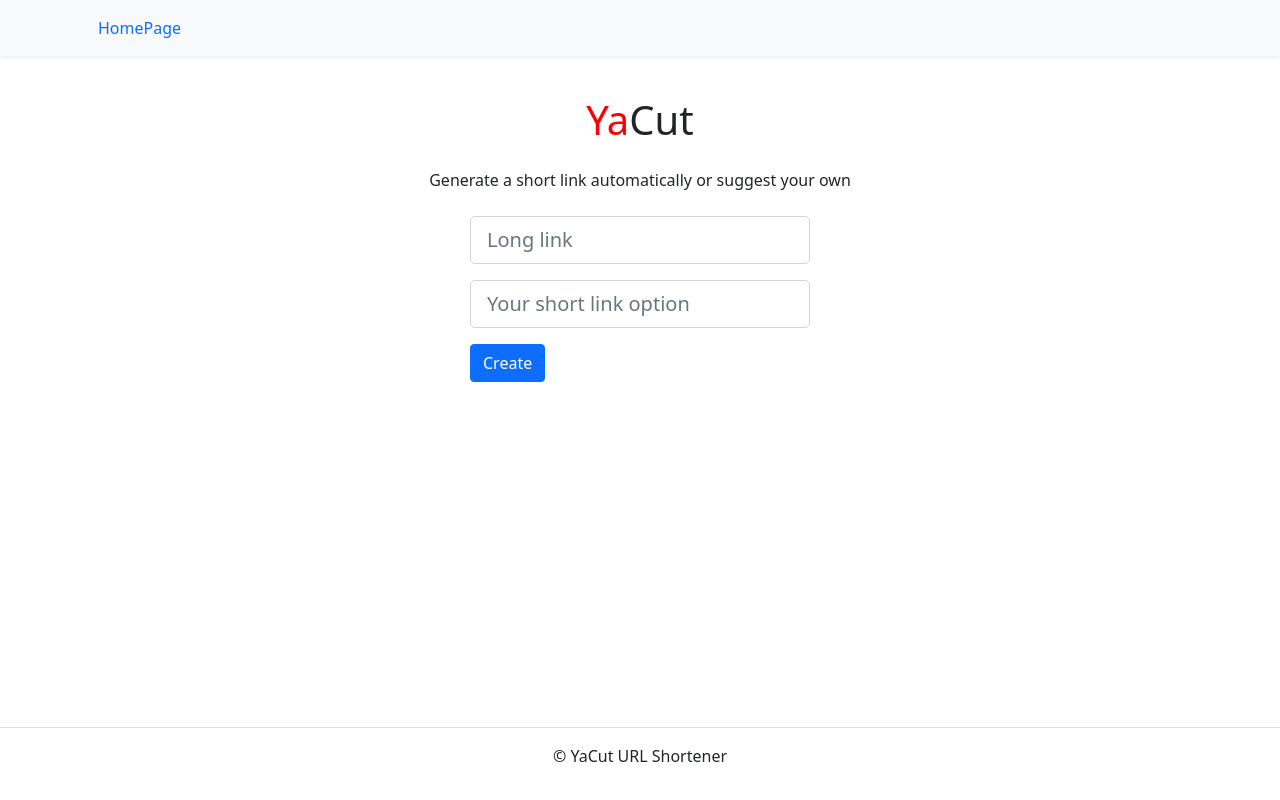
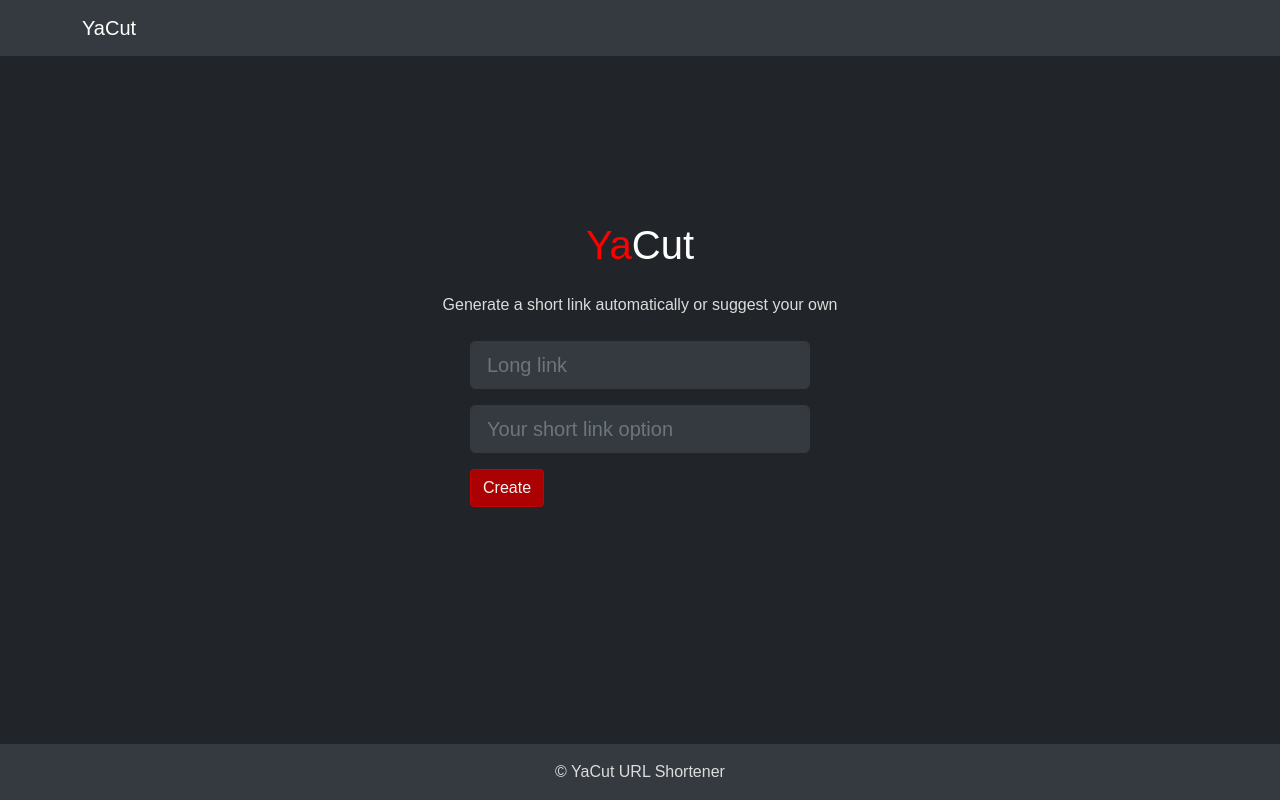
Before and after one commit to trippiez/TldrURL, a Flask app: page / in a window 1280 px wide. Run offline with Flask 2, Linux system fonts and the light colour scheme; some libraries are stand-ins or nearby versions.

Commit message:
css done first release

```diff
--- a/yacut/routes.py
+++ b/yacut/routes.py
@@ -19,7 +19,7 @@ def index():
         short = form.short.data
 
         if short and URLMap.query.filter_by(short=short).first() is not None:
-            flash('Short URL already exists. Please choose another one.')
+            flash('The proposed short link option already exists.')
             return redirect(url_for('index'))
 
         if not short:
--- /dev/null
+++ b/yacut/static/css/main.css
@@ -0,0 +1,76 @@
+body {
+  background-color: #212529; /* темный фон */
+  color: #dcdcdc; /* менее яркий белый цвет текста */
+  font-family: Arial, sans-serif;
+}
+
+main {
+  height: 83vh; /* Делаем main на всю высоту окна браузера */
+  display: flex;
+  justify-content: center; /* Центрируем по горизонтали */
+  align-items: center; /* Центрируем по вертикали */
+}
+
+.bg-dark {
+  background-color: #343a40 !important;
+}
+
+.py-3 {
+  padding-bottom: 0 !important;
+}
+
+header {
+  box-shadow: 0 2px 4px rgba(0, 0, 0, 0.1);
+}
+
+.navbar-brand {
+  color: #ff3333; /* красный цвет для логотипа */
+}
+
+.nav-link {
+  color: #dcdcdc !important; /* менее яркий белый цвет для ссылок */
+}
+
+.nav-link:hover {
+  color: #f8f9fa !important;
+}
+
+main {
+  padding-top: 80px;
+}
+
+h1 {
+  color: #ff3333;
+}
+
+.form-control {
+  background-color: #343a40; /* темный фон для инпутов формы */
+  color: #dcdcdc;
+  border-color: #343a40;
+}
+
+.form-control:focus {
+  background-color: #495057;
+  color: #dcdcdc;
+  border-color: #495057;
+}
+
+.btn-primary {
+  background-color: #b30000; /* красная кнопка */
+  border-color: #cc0000;
+  color: #ffffff; /* белый текст */
+  max-width: 75%; /* максимальная ширина 3/4 от ширины контейнера */
+  width: auto; /* автоматический расчет ширины */
+  opacity: 0.95; /* чуть тусклее */
+  margin: auto; /* центрирование кнопки */
+}
+
+.btn-primary:hover {
+  background-color: #cc0000; /* чуть тусклее при наведении */
+  border-color: #b30000;
+  opacity: 1; /* возвращаем обычную яркость при наведении */
+}
+
+footer {
+  background-color: #343a40; /* темный фон для футера */
+}
--- a/yacut/templates/base.html
+++ b/yacut/templates/base.html
@@ -29,6 +29,10 @@
       rel="stylesheet"
       href="{{ url_for('static', filename='css/bootstrap.min.css') }}"
     />
+    <link
+    rel="stylesheet"
+    href="{{ url_for('static', filename='css/main.css') }}"
+    />
     <title>
       {% block title %}YaCut - укоротитель ссылок{% endblock title %}
     </title>
--- a/yacut/templates/includes/footer.html
+++ b/yacut/templates/includes/footer.html
@@ -1,3 +1,3 @@
-<footer class="fixed-bottom border-top text-center py-3">
+<footer class="fixed-bottom text-center py-3 bg-dark">
   <p>© YaCut URL Shortener</p>
 </footer>
--- a/yacut/templates/includes/header.html
+++ b/yacut/templates/includes/header.html
@@ -1,26 +1,11 @@
-<header class="pb-5">
-  <nav
-    class="navbar navbar-expand-lg navbar-light bg-light fixed-top shadow-sm"
-  >
+<header>
+  <nav class="navbar navbar-expand-lg navbar-dark bg-dark fixed-top">
     <div class="container">
-      <div
-        class="navbar-toggler"
-        type="button"
-        data-toggle="collapse"
-        data-target="#navbarNav"
-        aria-controls="navbarNav"
-        aria-expanded="false"
-        aria-label="Toggle navigation"
-      >
+      <a class="navbar-brand" href="{{ url_for('index') }}"> YaCut </a>
+      <button class="navbar-toggler" type="button" data-toggle="collapse" data-target="#navbarNav"
+        aria-controls="navbarNav" aria-expanded="false" aria-label="Toggle navigation">
         <span class="navbar-toggler-icon"></span>
-      </div>
-      <div class="collapse navbar-collapse" id="navbarNav">
-        <ul class="nav nav-pills">
-          <li class="nav-item">
-            <a class="nav-link" href="{{ url_for('index') }}"> HomePage </a>
-          </li>
-        </ul>
-      </div>
+      </button>
     </div>
   </nav>
 </header>
--- a/yacut/templates/index.html
+++ b/yacut/templates/index.html
@@ -1,7 +1,9 @@
 {% extends "base.html" %} {% block content %}
-<main>
+<main class="d-flex align-items-center">
   <section class="container my-5 px-4">
-    <h1 class="text-center"><span style="color: red">Ya</span>Cut</h1>
+    <h1 class="text-center">
+      <span style="color: red">Ya</span><span style="color: white">Cut</span>
+    </h1>
     <p class="text-center my-4">
       Generate a short link automatically or suggest your own
     </p>
```
Also changed, not shown: other parts of yacut/templates/index.html (+13 -13 lines).
